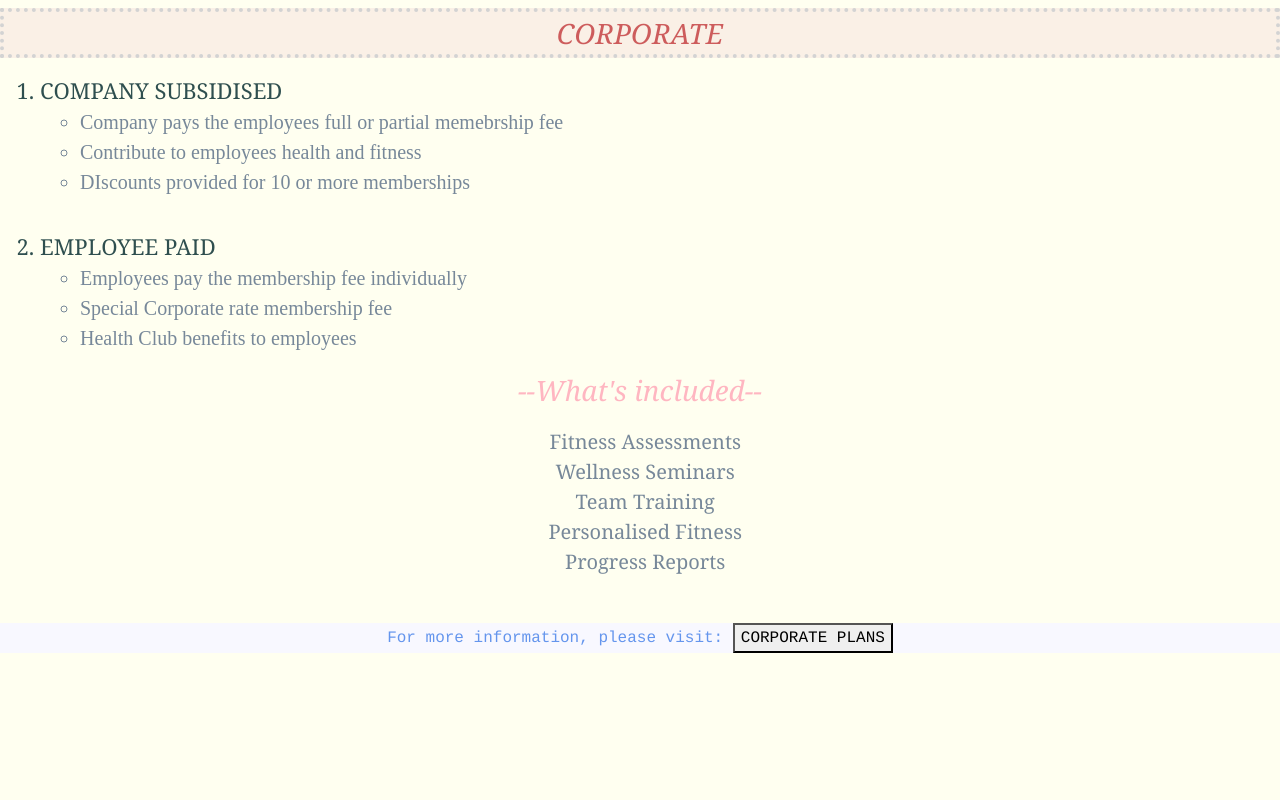
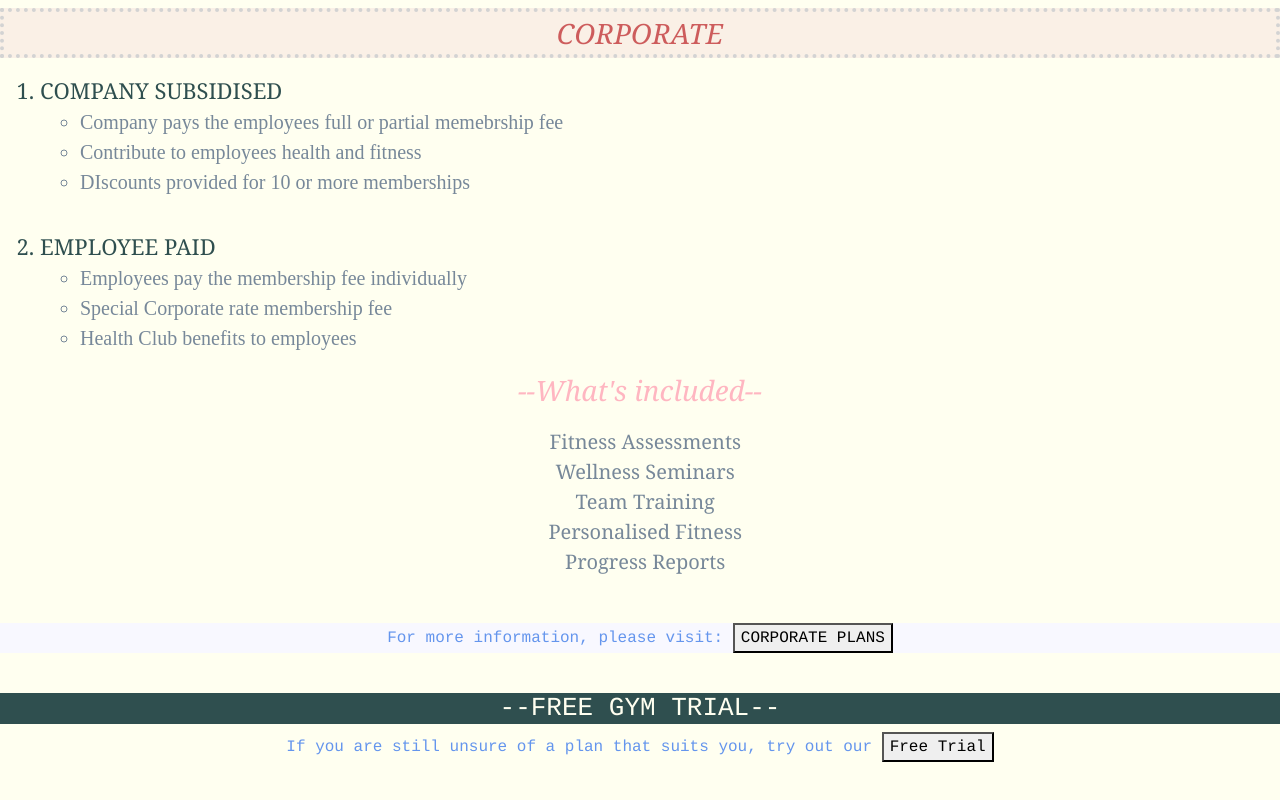
Before and after one commit to michelle00000/gym.io, a plain HTML site: page page2.html in a window 1280 px wide. Shown: the part 1011-1811 px from the top of the page. Before the commit the page ends 1728 px from the top, so only its background shows below. Drawn offline with nearby package versions, Linux system fonts and the light colour scheme.

Commit message:
Update page2.html

```diff
--- a/page2.html
+++ b/page2.html
@@ -93,6 +93,9 @@
   </pre>
   <p style= "Color: CornflowerBlue; background-color: GhostWhite; font-family: Courier; font-size: 16px; text-align: Center;"> For more information, please visit: <a href= "https://www.fitnessfirst.com.sg/membership/corporate" target="_blank"><button>CORPORATE PLANS</button></a></p>
 <br>
+  <h2 style= "color: Ivory; background-color: DarkSlateGrey; text-align: Center; font-family: Courier; font-size: 26px;">--FREE GYM TRIAL--</h2>
+  <p style= "Color: CornflowerBlue; font-family: Courier; font-size: 16px; text-align: Center;"> If you are still unsure of a plan that suits you, try out our <a href= "https://www.fitnessfirst.com.sg/free-trial" target="_blank"><button>Free Trial</button></a></p>
+  <br>
 <br>
 </body>
 </html>
```
